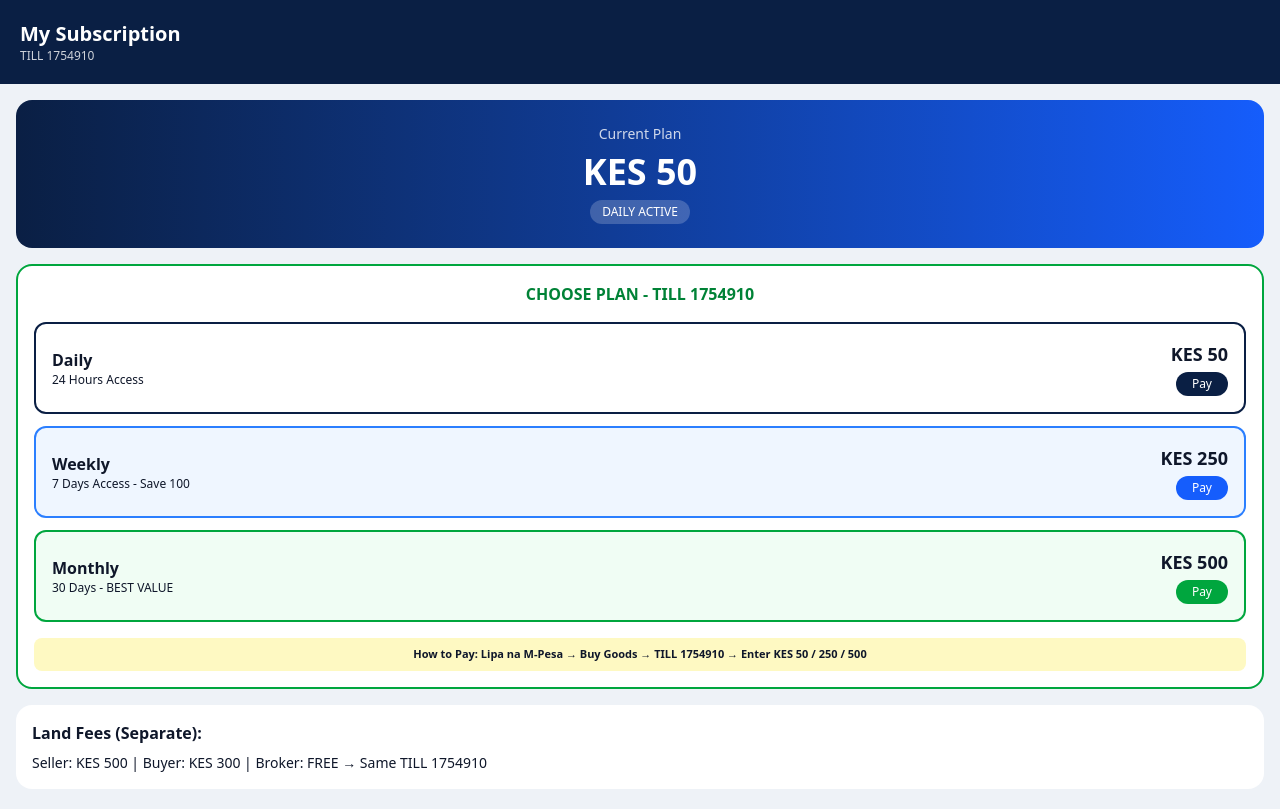
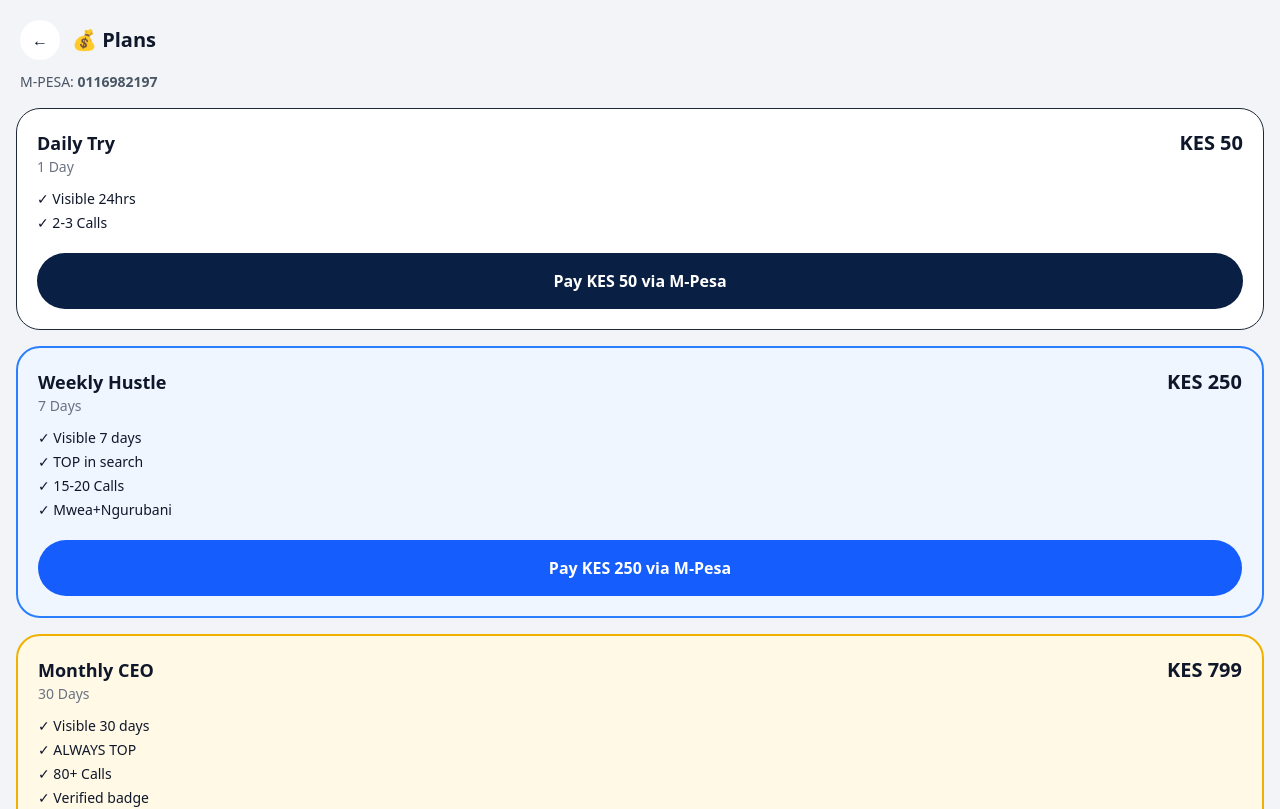
Before and after one commit to njoguemmanuel04-lgtm/taskmate, a Next.js app: page /subscription in a window 1280 px wide. Shown: the top 809 px of the page. Built offline with nearby package versions, Linux system fonts and the light colour scheme.

Commit message:
Update page.tsx

```diff
--- a/app/subscription/page.tsx
+++ b/app/subscription/page.tsx
@@ -1,49 +1,84 @@
 "use client";
+import { useState } from "react";
 
-export default function Subscription() {
-  const TILL = "1754910";
+export default function Plans() {
+  const MPESA = "0116982197";
+  const [loading, setLoading] = useState("");
+
+  const pay = async (amount: string, plan: string) => {
+    setLoading(plan);
+    try {
+      const phone = prompt(`Enter M-Pesa Phone to pay KES ${amount} for ${plan}:`);
+      if (!phone) { setLoading(""); return; }
+      await fetch("/api/mpesa", {
+        method: "POST",
+        headers: { "Content-Type": "application/json" },
+        body: JSON.stringify({ phone, amount: Number(amount), account: MPESA, plan })
+      });
+      alert(`STK Push sent! Pay KES ${amount} via M-Pesa. Check your phone.\nIf no STK, pay manually to ${MPESA}`);
+    } catch {
+      alert(`Pay manually: M-PESA ${MPESA} - KES ${amount}`);
+    }
+    setLoading("");
+  };
+
   return (
-    <div className="min-h-screen bg-[#eef2f7] pb-24">
-      <div className="bg-[#0a1f44] text-white p-5">
-        <h1 className="font-black text-xl">My Subscription</h1>
-        <p className="text-xs opacity-80">TILL {TILL}</p>
+    <div className="min-h-screen bg-[#f2f4f7] pb-10">
+      <div className="p-5 flex items-center gap-3">
+        <div onClick={()=>window.location.href='/'} className="w-10 h-10 bg-white rounded-full flex items-center justify-center cursor-pointer">←</div>
+        <h1 className="font-black text-xl flex items-center gap-2">💰 Plans</h1>
       </div>
+      <div className="px-5 -mt-2 text-sm text-gray-600">M-PESA: <span className="font-bold">{MPESA}</span></div>
 
       <div className="p-4 space-y-4">
-        <div className="bg-gradient-to-r from-[#0a1f44] to-blue-600 text-white p-6 rounded-2xl text-center">
-          <div className="text-sm opacity-80">Current Plan</div>
-          <div className="text-4xl font-black mt-2">KES 50</div>
-          <div className="text-xs mt-2 bg-white/20 inline-block px-3 py-1 rounded-full">DAILY ACTIVE</div>
+        {/* DAILY TRY */}
+        <div className="bg-white rounded-[24px] p-5 border border-gray-800">
+          <div className="flex justify-between">
+            <div><div className="font-black text-lg">Daily Try</div><div className="text-gray-500 text-sm">1 Day</div></div>
+            <div className="font-black text-xl">KES 50</div>
+          </div>
+          <div className="mt-3 text-sm space-y-1">
+            <div>✓ Visible 24hrs</div>
+            <div>✓ 2-3 Calls</div>
+          </div>
+          <button onClick={()=>pay("50","Daily Try")} className="w-full mt-5 bg-[#0a1f44] text-white py-4 rounded-full font-black">
+            {loading==="Daily Try"? "Sending..." : "Pay KES 50 via M-Pesa"}
+          </button>
         </div>
 
-        <div className="bg-white rounded-2xl p-4 border-2 border-green-600">
-          <h3 className="font-black text-green-700 text-center">CHOOSE PLAN - TILL {TILL}</h3>
-
-          <div className="space-y-3 mt-4">
-            <div className="border-2 border-[#0a1f44] rounded-xl p-4 flex justify-between items-center">
-              <div><div className="font-black">Daily</div><div className="text-xs">24 Hours Access</div></div>
-              <div className="text-right"><div className="font-black text-lg">KES 50</div><button onClick={()=>alert(`Pay KES 50 to TILL ${TILL} - Daily`)} className="bg-[#0a1f44] text-white text-xs px-4 py-1 rounded-full mt-1">Pay</button></div>
-            </div>
-
-            <div className="border-2 border-blue-500 bg-blue-50 rounded-xl p-4 flex justify-between items-center">
-              <div><div className="font-black">Weekly</div><div className="text-xs">7 Days Access - Save 100</div></div>
-              <div className="text-right"><div className="font-black text-lg">KES 250</div><button onClick={()=>alert(`Pay KES 250 to TILL ${TILL} - Weekly`)} className="bg-blue-600 text-white text-xs px-4 py-1 rounded-full mt-1">Pay</button></div>
-            </div>
-
-            <div className="border-2 border-green-600 bg-green-50 rounded-xl p-4 flex justify-between items-center">
-              <div><div className="font-black">Monthly</div><div className="text-xs">30 Days - BEST VALUE</div></div>
-              <div className="text-right"><div className="font-black text-lg">KES 500</div><button onClick={()=>alert(`Pay KES 500 to TILL ${TILL} - Monthly`)} className="bg-green-600 text-white text-xs px-4 py-1 rounded-full mt-1">Pay</button></div>
-            </div>
+        {/* WEEKLY HUSTLE */}
+        <div className="bg-blue-50 rounded-[24px] p-5 border-2 border-blue-500">
+          <div className="flex justify-between">
+            <div><div className="font-black text-lg">Weekly Hustle</div><div className="text-gray-500 text-sm">7 Days</div></div>
+            <div className="font-black text-xl">KES 250</div>
           </div>
-
-          <div className="text-center text-[11px] mt-4 font-bold bg-yellow-100 p-2 rounded-lg">
-            How to Pay: Lipa na M-Pesa → Buy Goods → TILL {TILL} → Enter KES 50 / 250 / 500
+          <div className="mt-3 text-sm space-y-1">
+            <div>✓ Visible 7 days</div>
+            <div>✓ TOP in search</div>
+            <div>✓ 15-20 Calls</div>
+            <div>✓ Mwea+Ngurubani</div>
           </div>
+          <button onClick={()=>pay("250","Weekly Hustle")} className="w-full mt-5 bg-blue-600 text-white py-4 rounded-full font-black">
+            {loading==="Weekly Hustle"? "Sending..." : "Pay KES 250 via M-Pesa"}
+          </button>
         </div>
 
-        <div className="bg-white rounded-2xl p-4">
-          <h3 className="font-black">Land Fees (Separate):</h3>
-          <div className="text-sm mt-2">Seller: KES 500 | Buyer: KES 300 | Broker: FREE → Same TILL {TILL}</div>
+        {/* MONTHLY CEO */}
+        <div className="bg-[#fff9e6] rounded-[24px] p-5 border-2 border-yellow-500">
+          <div className="flex justify-between">
+            <div><div className="font-black text-lg">Monthly CEO</div><div className="text-gray-500 text-sm">30 Days</div></div>
+            <div className="font-black text-xl">KES 799</div>
+          </div>
+          <div className="mt-3 text-sm space-y-1">
+            <div>✓ Visible 30 days</div>
+            <div>✓ ALWAYS TOP</div>
+            <div>✓ 80+ Calls</div>
+            <div>✓ Verified badge</div>
+            <div>✓ All Kirinyaga</div>
+          </div>
+          <button onClick={()=>pay("799","Monthly CEO")} className="w-full mt-5 bg-[#0a1f44] text-white py-4 rounded-full font-black">
+            {loading==="Monthly CEO"? "Sending..." : "Pay KES 799 via M-Pesa"}
+          </button>
         </div>
       </div>
     </div>
```
